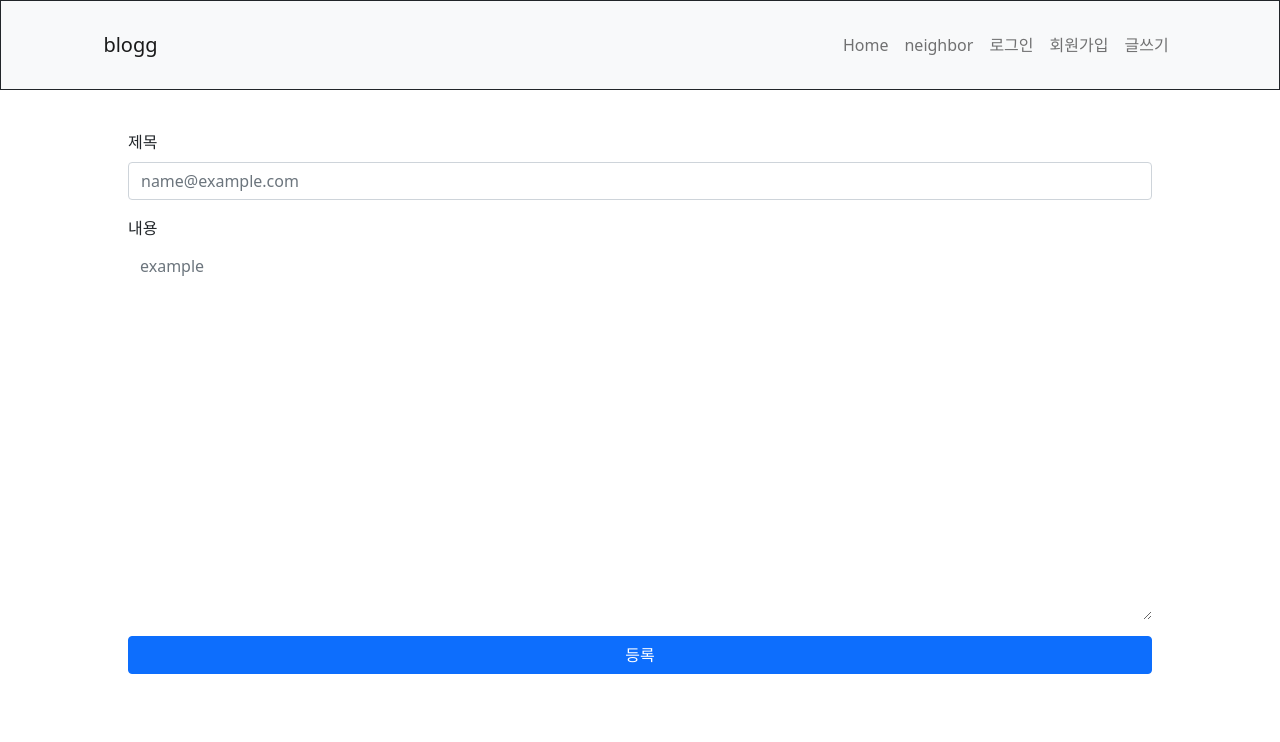
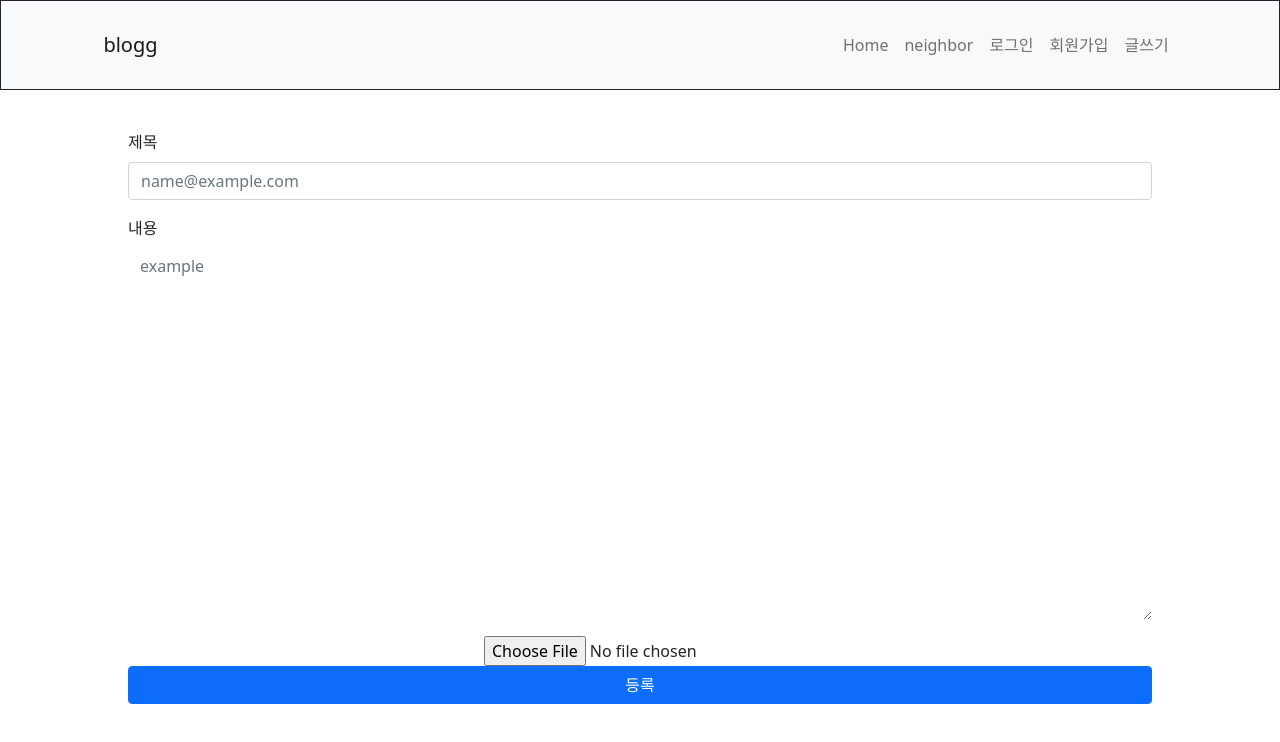
Before and after one commit to Doyeon04/front-blog, a React (Create React App) app: page /writeContent in a window 1280 px wide. Shown: the top 742 px of the page. Built offline with nearby package versions, Linux system fonts and the light colour scheme.

Commit message:
이미지 업로드 시작

```diff
--- a/src/component/newContent/NewContent.js
+++ b/src/component/newContent/NewContent.js
@@ -14,6 +14,8 @@ const NewContent = (props) => {
 
   const [title, setTitle] = useState("");
   const [content, setContent] = useState("");
+  const [file, setFile] = useState('');
+  const [imageFile, setImageFile] = useState("");
 
   const onChangeTitle = (event) => setTitle(event.target.value);
   const onChangeContent = (event) => setContent(event.target.value);
@@ -48,6 +50,18 @@ const NewContent = (props) => {
       });
   };
 
+  const onChange = (e) => {
+    const img = e.target.files[0];
+    const formData = new FormData();
+    formData.append('multipartFile', img);
+
+    return axios.post("http://localhost:8080/api/img/s3/posts/upload", formData).then(res => {
+      alert('성공')
+    }).catch(err => {
+      alert('실패')
+    })
+}
+
   return (
     <div className={styles.container}>
       <Header />
@@ -74,10 +88,22 @@ const NewContent = (props) => {
               border: "0",
             }}
           />
+
         </Form.Group>
+
       </Form>
 
+    <div>
+       <input type='file'
+      accept='image/jpg,impge/png,image/jpeg,image/gif'
+      name='profile_img'
+      onChange={onChange}>
+  </input>
+
+      </div>
+
       <Button onClick={submit}>등록</Button>
+
     </div>
   );
 };
```
Also changed, not shown: src/component/PostDetail.js (line endings or trailing spaces).
